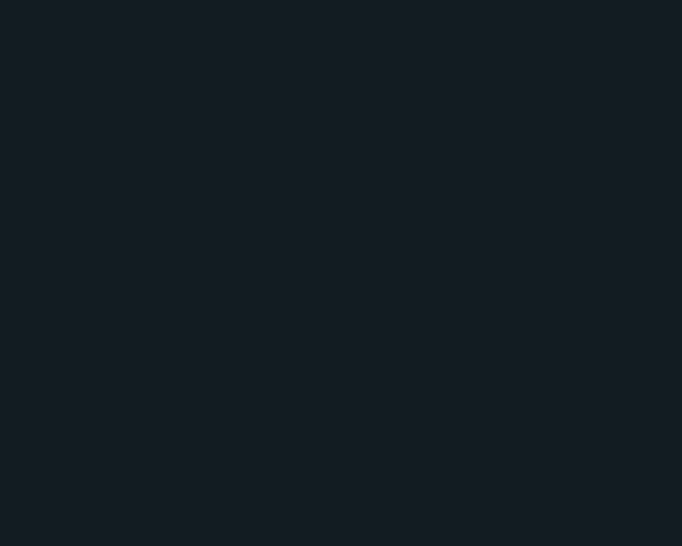
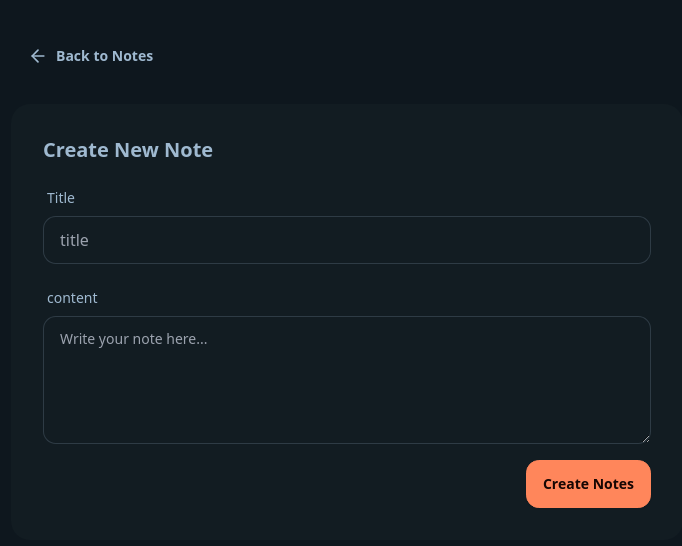
Before and after one commit to walidan-nadilaw/Walist, a React (Vite) app in the folder frontend/: page /create in a window 1280 px wide. Shown: the top 546 px of the page, without its empty margins (293-975 px from the left). Built offline with nearby package versions, Linux system fonts and the light colour scheme.

Commit message:
feat : finish create note

```diff
--- a/frontend/src/App.jsx
+++ b/frontend/src/App.jsx
@@ -3,7 +3,6 @@ import CreateNote from "./pages/CreateNote.jsx";
 import NoteDetail from "./pages/NoteDetail.jsx";
 import Home from "./pages/Home.jsx"
 import Test from "./pages/test.jsx";
-import toast from "react-hot-toast";
 
 const App = () => {
   return (
--- a/frontend/src/components/NoteCard.jsx
+++ b/frontend/src/components/NoteCard.jsx
@@ -2,8 +2,26 @@ import { Link } from "react-router";
 import { formatDate } from "../lib/utils";
 import { PenSquareIcon, Trash2Icon } from "lucide-react";
 import toast from "react-hot-toast";
+import api from "../lib/axios";
 
 const NoteCard = ({note, setNotes}) => {
+
+  const DeleteNote = async (e, id) => {
+    e.preventDefault();
+
+    if(!window.confirm("Are you sure you want to delete this note?")) return;
+
+    try {
+      await api.delete(`notes/${id}`);
+      setNotes((prev) => prev.filter((note) => note._id !== id));
+      toast.success("note deleted successfully");
+
+    } catch (error) {
+      console.error("error in DeleteNote");
+      toast.error("failed to delete note");
+    }
+
+  }
 
   return (
     <Link
@@ -14,6 +32,7 @@ const NoteCard = ({note, setNotes}) => {
       <div className="card-body">
         <h3 className="card-title text-base-content">{note.title}</h3>
         <p className="text-base-content/70 line-clamp-3">{note.content}</p>
+        {/* apa itu line-clamp-3? */}
 
         <div className="card-actions justify-between mt-4 items-center">
 
@@ -25,7 +44,10 @@ const NoteCard = ({note, setNotes}) => {
 
             <PenSquareIcon className="size-4"/>
 
-            <button className="btn btn-ghost text-error btn-xs">
+            <button
+              className="btn btn-ghost text-error btn-xs"
+              onClick={(e) => DeleteNote(e, note._id)}
+            >
               <Trash2Icon className="size-4"/>
             </button>
           </div>
--- /dev/null
+++ b/frontend/src/lib/axios.js
@@ -0,0 +1,7 @@
+import axios from "axios";
+
+const api = axios.create({
+    baseURL: "http://localhost:5001/api",
+});
+
+export default api;
--- a/frontend/src/pages/CreateNote.jsx
+++ b/frontend/src/pages/CreateNote.jsx
@@ -1,6 +1,9 @@
-import React from 'react'
+import axios from 'axios';
+import { ArrowLeft } from 'lucide-react';
 import { useState } from 'react';
+import toast from 'react-hot-toast';
 import { Link, useNavigate } from 'react-router';
+import api from '../lib/axios';
 
 const CreateNote = () => {
 
@@ -10,13 +13,92 @@ const CreateNote = () => {
 
   const navigate = useNavigate();
 
+  const handleSubmit = async (e) =>{
+    e.preventDefault();
+
+    if(!title.trim() || !content.trim){
+      toast.error("Lengkapi title dan content");
+      return;
+    }
+
+    setLoading(true);
+    try {
+      await api.post("/notes", {
+        title,
+        content,
+      });
+      toast.success("note created successfully");
+      navigate("/");
+
+    } catch (error) {
+      console.error("error creating note", error);
+      if(error.response.status === 429){
+        toast.error("slow dowwwn, you're creating notes too fast!", {
+          duration: 4000,
+        })
+      } else{
+        toast.error("failed to create note");
+      }
+
+    } finally {setLoading(false);
+
+    }
+  }
+
 
   return (
-    <div>
-      <div>
-        <div>
-          <Link>
+    <div className='min-h-screen bg-base-200'>
+      <div className='container mx-auto px-4 py-8'> {/*apa fungsi container?*/}
+        <div className='max-w-2xl mx-auto'>
+          <Link to={"/"} className='btn btn-ghost mb-6'>
+            <ArrowLeft className='size-5'/>
+            Back to Notes
           </Link>
+
+          <div className='card bg-base-100'>
+            <div className='card-body'>
+
+              <h2 className='card-title mb-2'> Create New Note</h2>
+
+              <form onSubmit={handleSubmit}>
+
+                <div className='form-control mb-4'> {/* buat apa class form control */}
+                  <label className='label'>
+                    <span className='label-text'>Title</span> {/* apa itu label-text dan apa itu label? */}
+                  </label>
+                  <input
+                    type="text"
+                    placeholder="title"
+                    className='input input-bordered'
+                    value={title}
+                    onChange={(e)=> setTitle(e.target.value)} // apa itu target value
+                  />
+                </div>
+
+                <div className='form-control mb-4'>
+                  <label className='label'>
+                    <span className='label-text'>content</span>
+                  </label>
+                  <textarea
+                    placeholder='Write your note here...'
+                    className='textarea textarea-bordered h-32' // apa itu textarea
+                    value={content}
+                    onChange={(e) => setContent(e.target.value)}
+                    // gimana cara bikin text di dalam sini lebih besar?
+                  />
+                </div>
+
+                <div className='card-actions justify-end'> {/* apa itu card actions? */}
+                  <button type='submit' className='btn btn-primary' disabled={loading}>
+                    {loading ? "Creating..." : "Create Notes"}
+                  </button>
+
+                </div>
+
+              </form>
+            </div>
+
+          </div>
         </div>
       </div>
     </div>
--- a/frontend/src/pages/Home.jsx
+++ b/frontend/src/pages/Home.jsx
@@ -1,11 +1,11 @@
 import { useEffect, useState } from 'react'
-import axios from "axios";
 import toast from "react-hot-toast"
 
 import Navbar from '../components/Navbar';
 import RateLimitUI from '../components/RateLimitUI';
 import NoteNotfound from '../components/NoteNotfound';
 import NoteCard from '../components/NoteCard';
+import api from '../lib/axios';
 
 const Home = () => { //bikin komponen Home untuk halaman utama
   const [isRateLimited, setIsRateLimited] = useState(false);
@@ -16,7 +16,7 @@ const Home = () => { //bikin komponen Home untuk halaman utama
 
     const fetchNotes = async () =>{
       try {
-        const res = await axios.get("http://localhost:5001/api/notes");
+        const res = await api.get("/notes");
         console.log(res.data);
         setNotes(res.data);
 
@@ -28,7 +28,8 @@ const Home = () => { //bikin komponen Home untuk halaman utama
           toast.error("Failed to load notes");
         }
 
-      } finally {setLoading(false);}
+      }
+      finally {setLoading(false);}
     }
 
     fetchNotes();
@@ -43,13 +44,16 @@ const Home = () => { //bikin komponen Home untuk halaman utama
     <div className='max-w-7xl mx-auto p-4 mt-6'>
       {loading && <div className='text-center text-primary py-10'>Loading notes...</div> }
 
-      {notes.length === 0 && !isRateLimited && <NoteNotfound/>} {/*apakah length metode array?*/}
+      {!loading && notes.length === 0 && !isRateLimited && <NoteNotfound/>}
+      {/*kenapa kalau kondisinya ditambah !loading , notesnya muncul dua kali lebih lama?*/}
+      {/* apakah .length attribute array? */}
 
       {notes.length > 0 && !isRateLimited && (
         <div className='grid grid-cols-1 md:grid-cols-2 lg:grid-cols-3 gap-6'>
           {notes.map((note) => (
             <NoteCard key={note._id} note={note} setNotes={setNotes} />
           ))}
+          {/* apa itu notes.map? buat apa key? apa maksudnya note={note}? bagaimana cara kerja dan setNotes dan useState?*/}
         </div>
       )}
     </div>
```
